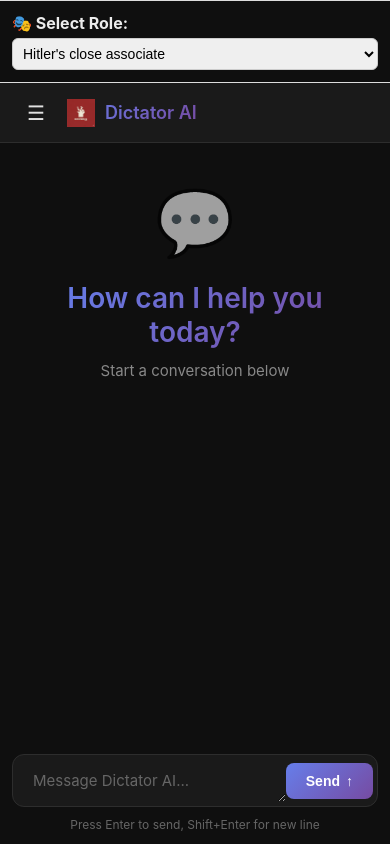
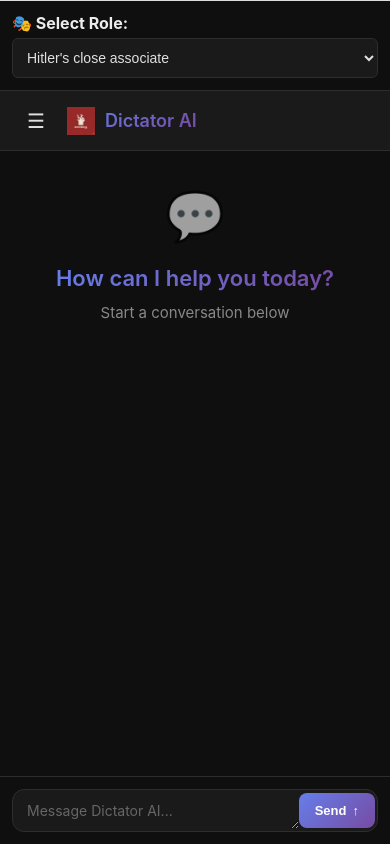
Before and after one commit to tushargatthewar/Dictator.Ai, a Flask app: template templates/index1.html in a window 390 px wide. Run offline with Flask 3, Linux system fonts and the light colour scheme; the template is opened without the code that fills it: most values are stand-ins (such as "Sample title", 1, 10 or a date in 2020); parts of the project's set-up code (start-up, migrations or seed data) failed here and were passed over.

Commit message:
Update style.css

```diff
--- a/static/style.css
+++ b/static/style.css
@@ -555,61 +555,151 @@ body {
     -webkit-text-fill-color: initial;
     background: none;
 }
-/* Mobile: Show sidebar user panel */
+/* ============================
+   📱 MOBILE RESPONSIVE - COMPLETE FIX
+   ============================ */
 @media (max-width: 768px) {
-    .sidebar-user-panel {
+
+    /* Body and container */
+    body {
+        overflow: hidden;
+        height: 100vh;
+        position: fixed;
+        width: 100%;
+    }
+
+    .container {
+        flex-direction: column;
+        width: 100%;
+        height: 100vh;
+        overflow: hidden;
+        position: relative;
+    }
+
+    /* Main area - full height flexbox */
+    .main {
+        flex: 1;
         display: flex;
         flex-direction: column;
-        gap: 10px;
-        padding: 20px;
-        border-top: 1px solid #ddd;
-        margin-top: 10px;
+        height: 100vh;
+        overflow: hidden;
+        width: 100%;
     }
+
+    /* Topbar - fixed height */
+    .topbar {
+        height: 60px;
+        padding: 10px 15px;
+        justify-content: space-between;
+        flex-shrink: 0;
+        width: 100%;
+    }
+
+    .topbar h1 {
+        font-size: 18px;
+    }
+
+    .menu-btn {
+        display: block;
+        font-size: 20px;
+        padding: 8px 12px;
+    }
+
     .logo-img {
         width: 28px;
         height: 28px;
     }
 
-    .sidebar-username {
-        font-size: 16px;
-        font-weight: bold;
-        color: #333;
+    /* Role selector - fixed height */
+    .role-selector {
+        padding: 12px;
+        width: 100%;
+        box-sizing: border-box;
+        flex-shrink: 0;
+        background: #0f0f0f;
+        border-bottom: 1px solid #2d2d2d;
     }
 
-    .sidebar-logout-btn {
-        padding: 10px 15px;
-        background: #e63946;
-        color: white;
-        border: none;
-        border-radius: 8px;
-        cursor: pointer;
+    .role-selector select {
+        width: 100%;
         font-size: 14px;
+        padding: 10px;
+        background: #1a1a1a;
+        color: #e0e0e0;
+        border: 1px solid #2d2d2d;
     }
 
-    .sidebar-logout-btn:hover {
-        background: #d00023;
+    /* Chatbox - takes remaining space, scrollable */
+    .chatbox {
+        flex: 1;
+        width: 100%;
+        padding: 15px 10px;
+        overflow-y: auto;
+        overflow-x: hidden;
+        -webkit-overflow-scrolling: touch;
     }
 
-    /* Hide topbar user info on mobile */
-    .top-buttons {
-        display: none;
-    }
-}
-
-
-/* ============================
-   📱 FULL MOBILE RESPONSIVE FIX
-   ============================ */
-@media (max-width: 768px) {
-
-    /* Layout stacks vertically */
-    .container {
+    /* Messages container */
+    .messages {
+        padding: 0;
+        width: 100%;
+        max-width: 100%;
+        display: flex;
         flex-direction: column;
-        width: 100%;
-        overflow: hidden;
+        gap: 12px;
     }
 
-    /* Sidebar becomes slide menu */
+    /* Message bubbles */
+    .message {
+        max-width: 85%;
+        font-size: 14px;
+        padding: 10px 14px;
+    }
+
+    .message.user {
+        align-self: flex-start;
+    }
+
+    .message.assistant {
+        align-self: flex-end;
+    }
+
+    /* Input area - FIXED at bottom */
+    .input-area {
+        padding: 12px;
+        width: 100%;
+        background: #0f0f0f;
+        flex-shrink: 0;
+        border-top: 1px solid #2d2d2d;
+        position: relative;
+        z-index: 10;
+    }
+
+    .input-wrapper {
+        max-width: 100%;
+        width: 100%;
+    }
+
+    .input-container {
+        width: 100%;
+        padding: 2px;
+    }
+
+    #userInput {
+        font-size: 14px;
+        padding: 10px 12px;
+    }
+
+    #sendBtn {
+        padding: 10px 16px;
+        font-size: 13px;
+    }
+
+    .input-hint {
+        display: none; /* Hide on mobile to save space */
+    }
+
+    /* Sidebar - slide menu */
     .sidebar {
         position: fixed;
         top: 0;
@@ -624,94 +714,63 @@ body {
         left: 0;
     }
 
-    /* Background overlay for mobile */
-    #sidebarOverlay.active {
+    /* Sidebar overlay */
+    .sidebar-overlay {
+        display: none;
+    }
+
+    .sidebar-overlay.active {
         display: block;
         position: fixed;
         top: 0;
         left: 0;
         width: 100vw;
         height: 100vh;
-        background: rgba(0,0,0,0.5);
+        background: rgba(0,0,0,0.7);
         z-index: 150;
     }
 
-    /* Show menu button */
-    .menu-btn {
-        display: block;
-        font-size: 20px;
-        padding: 8px 12px;
-    }
-    /*
-     * The .main container is the parent (flex-direction: column)
-     * It should contain all visual elements: Topbar, Chatbox, Input Area.
-     */
-    .main {
-        height: 100vh;
-        overflow: hidden;
+    /* Sidebar user panel - show on mobile */
+    .sidebar-user-panel {
         display: flex;
         flex-direction: column;
+        gap: 10px;
+        padding: 20px;
+        border-top: 1px solid #2d2d2d;
+        margin-top: auto;
     }
 
-    /* Topbar - Ensure it doesn't shrink */
-    .topbar {
-        padding: 10px 15px;
-        justify-content: space-between;
-        flex-shrink: 0;
+    .sidebar-username {
+        font-size: 16px;
+        font-weight: bold;
+        color: #e0e0e0;
     }
 
-    .topbar h1 {
-        font-size: 18px;
-    }
-
-    /* Chatbox should stretch full width and take the remaining height */
-    .chatbox {
-        width: 100%;
-        /* These properties are the core of the fix */
-        flex-grow: 1; /* Makes it consume all remaining vertical space */
-        height: auto;
-        min-height: 0; /* Crucial for allowing a flex item with overflow to shrink */
-        padding: 0;
-        overflow-y: auto; /* Allows messages to scroll within the fixed area */
-    }
-
-    /* Messages full width */
-    .messages {
-        padding: 0 12px;
-        width: 100%;
-    }
-
-    /* Input area - Ensure it doesn't shrink */
-    .input-area {
-        padding: 12px;
-        width: 100%;
-        flex-shrink: 0;
-        /* Using sticky ensures it stays at the bottom */
-        position: sticky;
-        bottom: 0;
-    }
-
-    .input-container input {
+    .sidebar-logout-btn {
+        padding: 10px 15px;
+        background: #e63946;
+        color: white;
+        border: none;
+        border-radius: 8px;
+        cursor: pointer;
         font-size: 14px;
     }
 
-    /* Buttons shrink */
-    .top-buttons button {
-        padding: 6px 12px;
-        font-size: 12px;
+    /* Hide topbar user info on mobile */
+    .top-buttons {
+        display: none;
     }
 
-    /* Role selector mobile-friendly */
-    .role-selector {
-        padding: 12px;
-        width: 100%;
-        box-sizing: border-box;
-        /* === NEW FIX: Ensure role selector doesn't shrink either === */
-        flex-shrink: 0;
+    /* Empty state */
+    .empty-state {
+        padding: 20px;
     }
 
-    .role-selector select {
-        width: 100%;
-        font-size: 14px;
+    .empty-state h2 {
+        font-size: 22px;
+    }
+
+    .empty-state-icon {
+        font-size: 48px;
     }
 }
```
